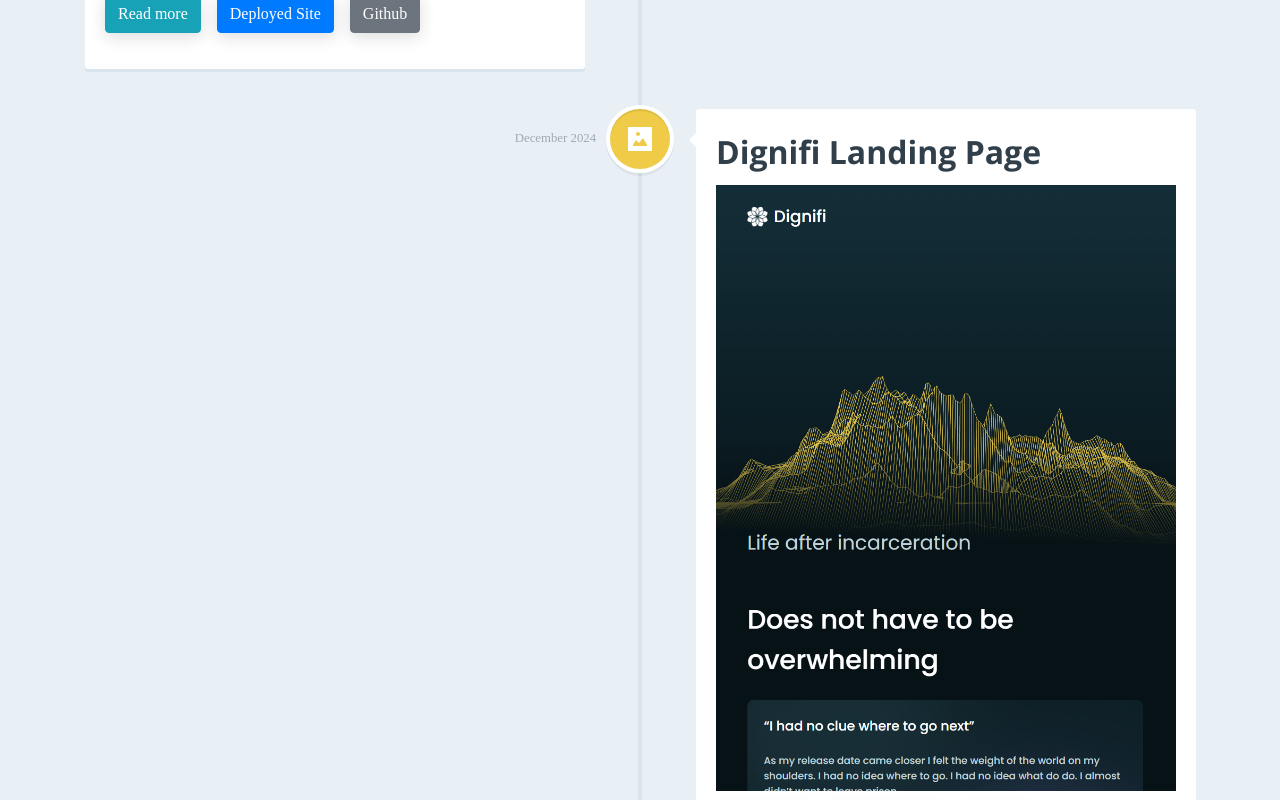
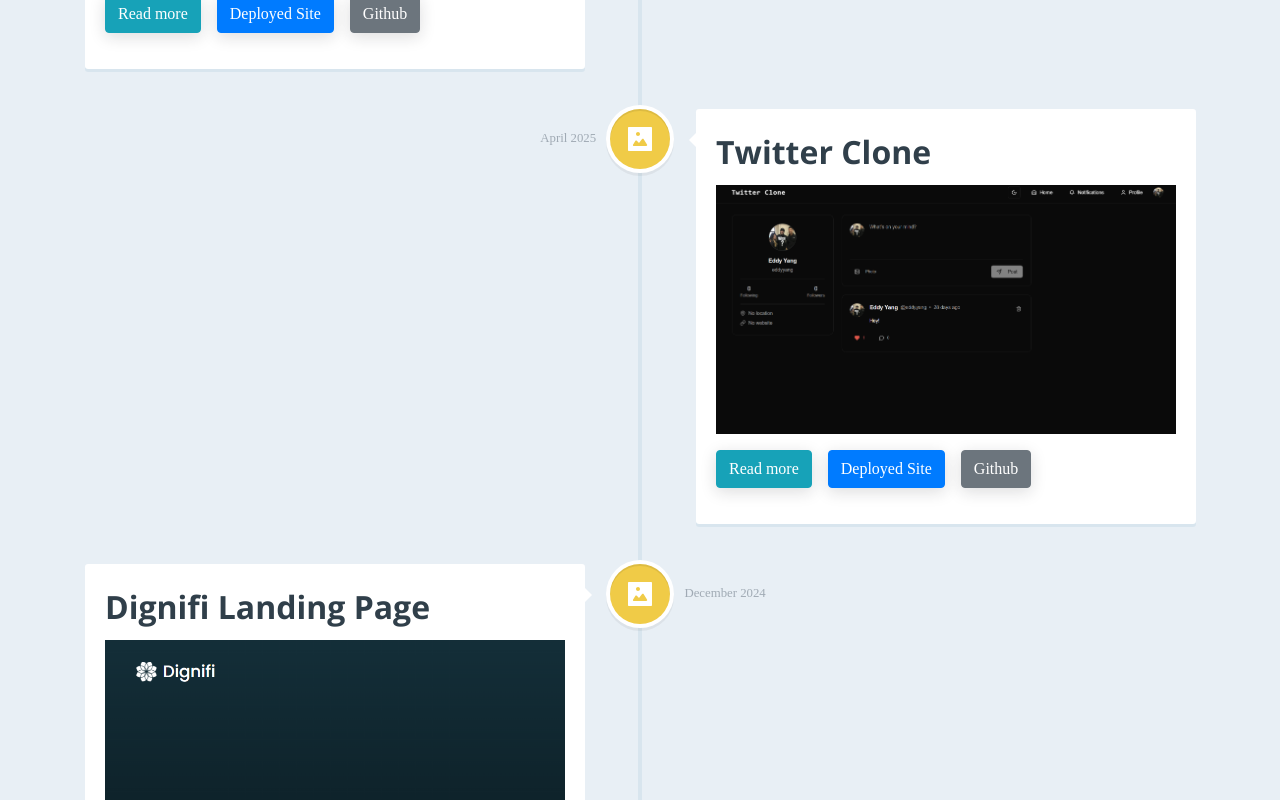
Before and after one commit to eddyangang/portfolio-2025, a React (Create React App) app: page / in a window 1280 px wide. Shown: the part 940-1740 px from the top of the page. Built offline with nearby package versions, Linux system fonts and the light colour scheme; a web font is replaced by a local one.

Commit message:
added twitter project

```diff
--- a/src/components/Timeline/index.js
+++ b/src/components/Timeline/index.js
@@ -1,16 +1,25 @@
-import React from 'react';
 import TimelineItems from '../timelineItems/index';
 export default function Timeline() {
     const projects = [
         {
             title: 'AI Web Scraper Application',
             summary:
-                'Created a fullstack web application designed to mimic user actions and find text on the webpage to scrape. Actions are followed using a flow model. Built an option to allow users with an OpenAI api key to extract data using their AI model.',
+                'Created a fullstack web application designed to mimic user actions and find text on the webpage to scrape. Actions are followed using a flow model. Built an option to allow users with an OpenAI api key to extract data using their AI model. Buits using Typescript, React, NextJS, Postgres, Clerk, and Tailwind',
             image_path: './img/aiscraper.png',
             image_icon: './img/cd-icon-picture.svg',
             github_url: 'https://github.com/eddyangang/ai-scraper',
             deployed_url: 'https://ai-scraper-murex.vercel.app/',
             date: '2025-05-01 07:00:00',
+        },
+        {
+            title: 'Twitter Clone',
+            summary:
+                'Created a Twitter Clone (X) using NextJS, React, Typescript, Postgres. Users can create post that can be viewd by all followers. Post can be liked or comment. User can have followers or follow others. ',
+            image_path: './img/twitter-clone.png',
+            image_icon: './img/cd-icon-picture.svg',
+            github_url: 'https://github.com/eddyangang/twitter-clone',
+            deployed_url: 'https://twitter-clone-kappa-six-30.vercel.app/',
+            date: '2025-04-01 07:00:00',
         },
         {
             title: 'Dignifi Landing Page',
```
Also changed, not shown: public/img/twitter-clone.png (added).
